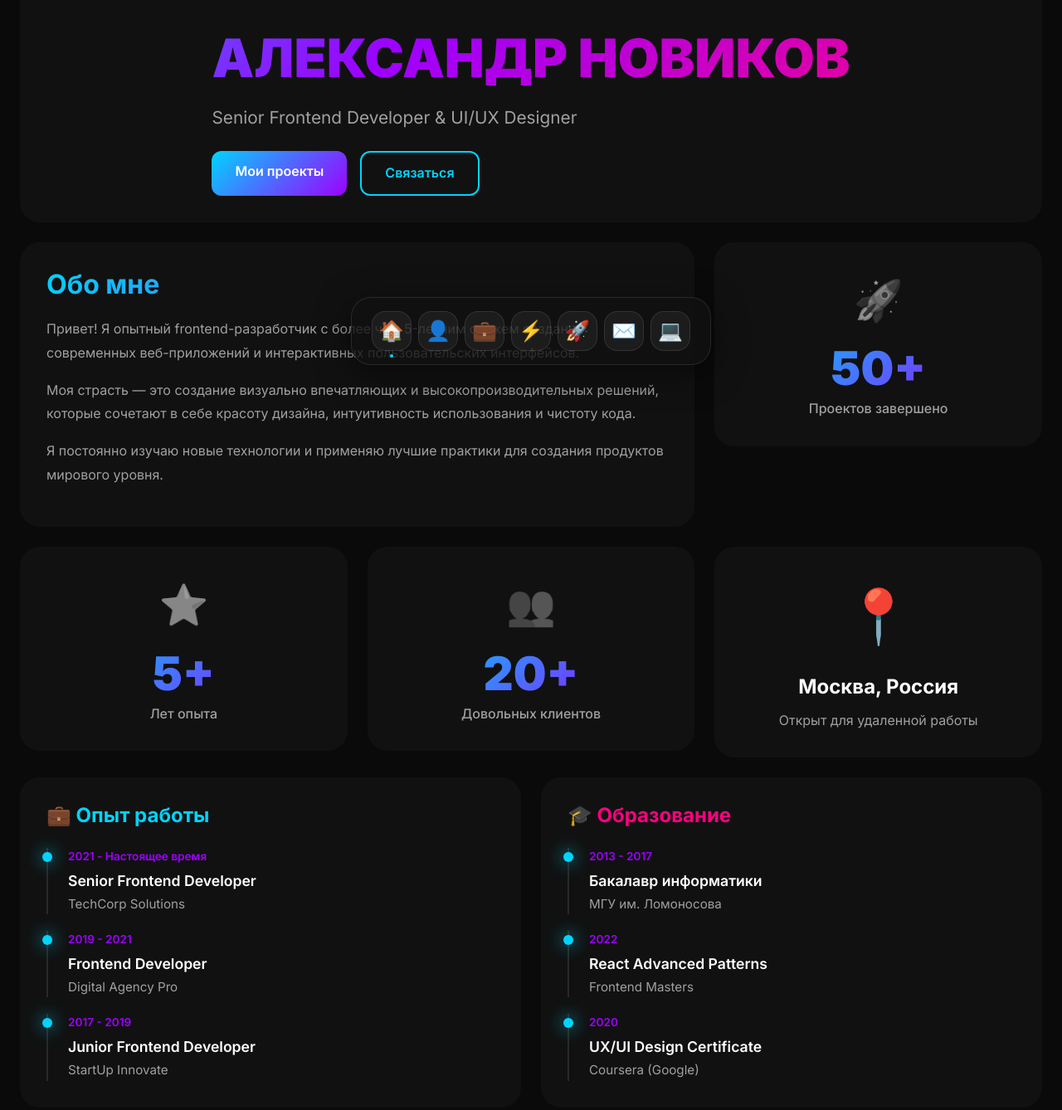
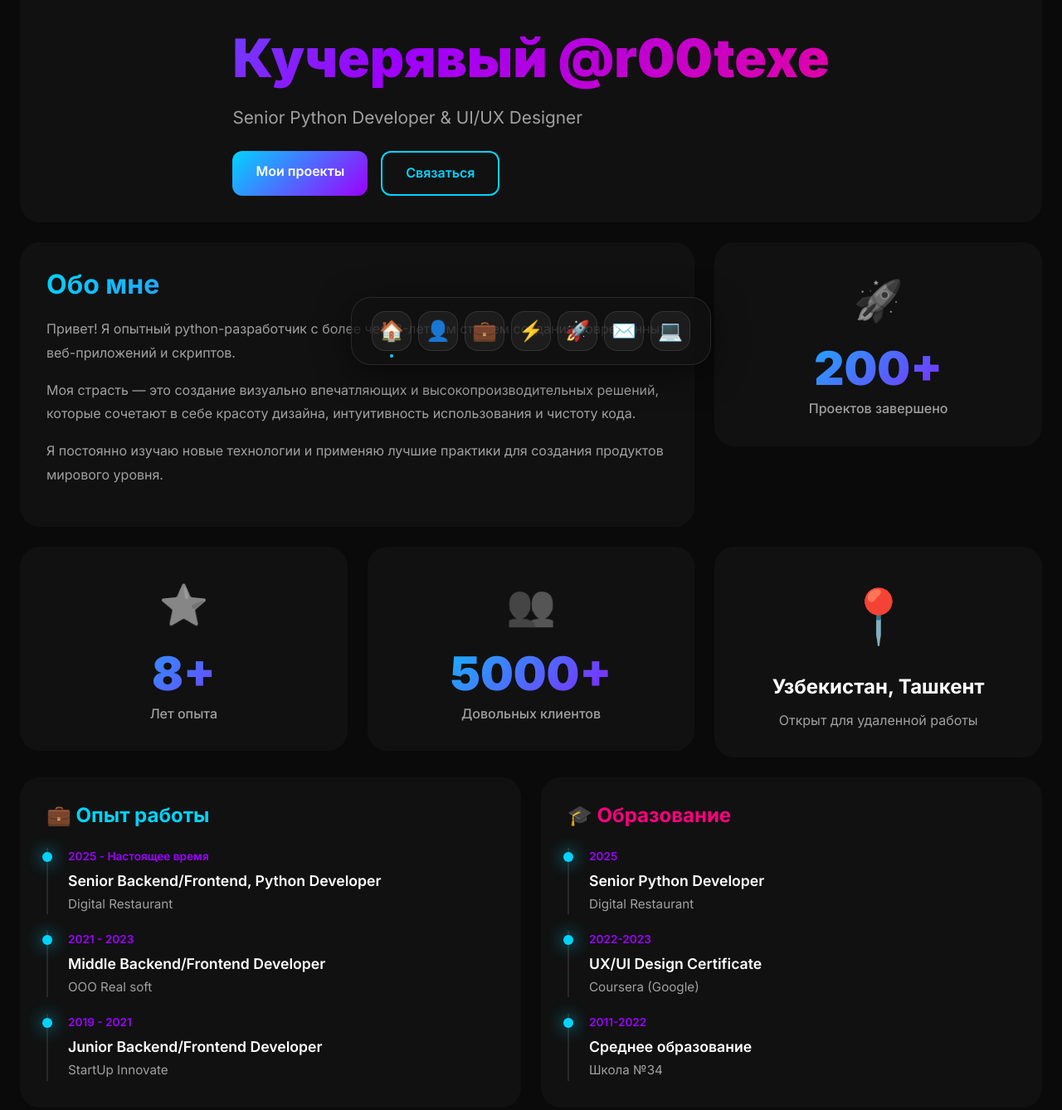
Before and after one commit to r00texec/exe, a plain HTML site: page index.html in a window 1280 px wide. Shown: the part 340-1678 px from the top of the page at 83% size. Drawn offline with Linux system fonts and the light colour scheme.

Commit message:
Add files via upload
Signed-off-by: r00texe <diasaliyev21@gmail.com>

```diff
--- a/index.html
+++ b/index.html
@@ -3,7 +3,7 @@
 <head>
     <meta charset="UTF-8">
     <meta name="viewport" content="width=device-width, initial-scale=1.0">
-    <title>Портфолио | Magic Bento Style</title>
+    <title>Портфолио | @r00texe</title>
     <link rel="preconnect" href="https://fonts.googleapis.com">
     <link rel="preconnect" href="https://fonts.gstatic.com" crossorigin>
     <link href="https://fonts.googleapis.com/css2?family=Inter:wght@300;400;500;600;700;900&display=swap" rel="stylesheet">
@@ -1054,16 +1054,16 @@
                         <div class="hero-image-wrapper">
                             <div class="hero-image-inner">
                                 <!-- ЗАМЕНИТЕ на ваше фото -->
-                                <img src="https://images.unsplash.com/photo-1507003211169-0a1dd7228f2d?w=400&h=400&fit=crop"
+                                <img src="https://yapx.ru/album/cGjdJ"
                                      alt="Ваше фото"
                                      class="hero-image">
                             </div>
                         </div>
                         <div class="hero-info">
                             <!-- ЗАМЕНИТЕ на ваше имя -->
-                            <h1 class="hero-title">АЛЕКСАНДР НОВИКОВ</h1>
+                            <h1 class="hero-title">Кучерявый @r00texe</h1>
                             <!-- ЗАМЕНИТЕ на вашу специальность -->
-                            <p class="hero-subtitle">Senior Frontend Developer & UI/UX Designer</p>
+                            <p class="hero-subtitle">Senior Python Developer & UI/UX Designer</p>
                             <div class="hero-buttons">
                                 <a href="#projects" class="btn btn-primary">Мои проекты</a>
                                 <a href="#contact" class="btn btn-secondary">Связаться</a>
@@ -1087,7 +1087,7 @@
                     <div class="eb-content">
                         <h2>Обо мне</h2>
                         <!-- ЗАМЕНИТЕ на ваш текст -->
-                        <p>Привет! Я опытный frontend-разработчик с более чем 5-летним стажем создания современных веб-приложений и интерактивных пользовательских интерфейсов.</p>
+                        <p>Привет! Я опытный python-разработчик с более чем 8-летним стажем создания современных веб-приложений и скриптов.</p>
                         <p>Моя страсть — это создание визуально впечатляющих и высокопроизводительных решений, которые сочетают в себе красоту дизайна, интуитивность использования и чистоту кода.</p>
                         <p>Я постоянно изучаю новые технологии и применяю лучшие практики для создания продуктов мирового уровня.</p>
                     </div>
@@ -1105,7 +1105,7 @@
                     <div class="eb-content">
                         <div class="stat-icon">🚀</div>
                         <!-- ЗАМЕНИТЕ на ваши цифры -->
-                        <div class="stat-number">50+</div>
+                        <div class="stat-number">200+</div>
                         <div class="stat-label">Проектов завершено</div>
                     </div>
                     <div class="eb-layers">
@@ -1125,7 +1125,7 @@
                     <div class="eb-content">
                         <div class="stat-icon">⭐</div>
                         <!-- ЗАМЕНИТЕ -->
-                        <div class="stat-number">5+</div>
+                        <div class="stat-number">8+</div>
                         <div class="stat-label">Лет опыта</div>
                     </div>
                     <div class="eb-layers">
@@ -1142,7 +1142,7 @@
                     <div class="eb-content">
                         <div class="stat-icon">👥</div>
                         <!-- ЗАМЕНИТЕ -->
-                        <div class="stat-number">20+</div>
+                        <div class="stat-number">5000+</div>
                         <div class="stat-label">Довольных клиентов</div>
                     </div>
                     <div class="eb-layers">
@@ -1159,7 +1159,7 @@
                     <div class="eb-content">
                         <div class="location-icon">📍</div>
                         <!-- ЗАМЕНИТЕ на ваш город -->
-                        <h4>Москва, Россия</h4>
+                        <h4>Узбекистан, Ташкент</h4>
                         <p>Открыт для удаленной работы</p>
                     </div>
                     <div class="eb-layers">
@@ -1181,18 +1181,18 @@
                         <div class="timeline-compact">
                             <!-- ЗАМЕНИТЕ на ваш опыт -->
                             <div class="timeline-compact-item">
-                                <div class="timeline-compact-date">2021 - Настоящее время</div>
-                                <div class="timeline-compact-title">Senior Frontend Developer</div>
-                                <div class="timeline-compact-company">TechCorp Solutions</div>
+                                <div class="timeline-compact-date">2025 - Настоящее время</div>
+                                <div class="timeline-compact-title">Senior Backend/Frontend, Python Developer</div>
+                                <div class="timeline-compact-company">Digital Restaurant</div>
+                            </div>
+                            <div class="timeline-compact-item">
+                                <div class="timeline-compact-date">2021 - 2023</div>
+                                <div class="timeline-compact-title">Middle Backend/Frontend Developer</div>
+                                <div class="timeline-compact-company">OOO Real soft</div>
                             </div>
                             <div class="timeline-compact-item">
                                 <div class="timeline-compact-date">2019 - 2021</div>
-                                <div class="timeline-compact-title">Frontend Developer</div>
-                                <div class="timeline-compact-company">Digital Agency Pro</div>
-                            </div>
-                            <div class="timeline-compact-item">
-                                <div class="timeline-compact-date">2017 - 2019</div>
-                                <div class="timeline-compact-title">Junior Frontend Developer</div>
+                                <div class="timeline-compact-title">Junior Backend/Frontend Developer</div>
                                 <div class="timeline-compact-company">StartUp Innovate</div>
                             </div>
                         </div>
@@ -1213,19 +1213,19 @@
                         <div class="timeline-compact">
                             <!-- ЗАМЕНИТЕ на ваше образование -->
                             <div class="timeline-compact-item">
-                                <div class="timeline-compact-date">2013 - 2017</div>
-                                <div class="timeline-compact-title">Бакалавр информатики</div>
-                                <div class="timeline-compact-company">МГУ им. Ломоносова</div>
+                                <div class="timeline-compact-date">2025</div>
+                                <div class="timeline-compact-title">Senior Python Developer</div>
+                                <div class="timeline-compact-company">Digital Restaurant</div>
                             </div>
                             <div class="timeline-compact-item">
-                                <div class="timeline-compact-date">2022</div>
-                                <div class="timeline-compact-title">React Advanced Patterns</div>
-                                <div class="timeline-compact-company">Frontend Masters</div>
+                                <div class="timeline-compact-date">2022-2023</div>
+                                <div class="timeline-compact-title">UX/UI Design Certificate</div>
+                                <div class="timeline-compact-company">Coursera (Google)</div>
                             </div>
                             <div class="timeline-compact-item">
-                                <div class="timeline-compact-date">2020</div>
-                                <div class="timeline-compact-title">UX/UI Design Certificate</div>
-                                <div class="timeline-compact-company">Coursera (Google)</div>
+                                <div class="timeline-compact-date">2011-2022</div>
+                                <div class="timeline-compact-title">Среднее образование</div>
+                                <div class="timeline-compact-company">Школа №34</div>
                             </div>
                         </div>
                     </div>
@@ -1392,8 +1392,8 @@
                 <div class="electric-border quote-card color-cyan">
                     <div class="eb-content">
                         <blockquote>
-                            "Дизайн — это не просто то, как что-то выглядит. Дизайн — это то, как это работает."
-                            <br><br>— Стив Джобс
+                            "Old code - r00t access only"
+                            <br><br>— r00texe
                         </blockquote>
                     </div>
                     <div class="eb-layers">
@@ -1415,32 +1415,32 @@
                         <p>Открыт для интересных проектов и предложений о сотрудничестве</p>
                         <div class="contact-links-grid">
                             <!-- ЗАМЕНИТЕ на ваши контакты -->
-                            <a href="mailto:your.email@example.com" class="contact-link-item">
+                            <a href="r00texe@github.com" class="contact-link-item">
                                 <span class="contact-icon">📧</span>
                                 <div>
                                     <strong>Email</strong><br>
-                                    <small>your.email@example.com</small>
+                                    <small>r00texe@github.com</small>
                                 </div>
                             </a>
-                            <a href="https://github.com/yourusername" target="_blank" class="contact-link-item">
+                            <a href="https://github.com/r00texec" target="_blank" class="contact-link-item">
                                 <span class="contact-icon">💻</span>
                                 <div>
                                     <strong>GitHub</strong><br>
-                                    <small>@yourusername</small>
+                                    <small>@r00texec</small>
                                 </div>
                             </a>
-                            <a href="https://t.me/yourusername" target="_blank" class="contact-link-item">
+                            <a href="https://t.me/r00texe" target="_blank" class="contact-link-item">
                                 <span class="contact-icon">✈️</span>
                                 <div>
                                     <strong>Telegram</strong><br>
-                                    <small>@yourusername</small>
+                                    <small>@r00texe</small>
                                 </div>
                             </a>
-                            <a href="https://linkedin.com/in/yourusername" target="_blank" class="contact-link-item">
+                            <a href="https://linkedin.com/skoro" target="_blank" class="contact-link-item">
                                 <span class="contact-icon">💼</span>
                                 <div>
                                     <strong>LinkedIn</strong><br>
-                                    <small>/in/yourusername</small>
+                                    <small>skoro...</small>
                                 </div>
                             </a>
                         </div>
@@ -1459,7 +1459,7 @@
 
     <!-- ==================== FOOTER ==================== -->
     <footer>
-        <p>&copy; 2024 Александр Новиков. Создано с ❤️ и ⚡</p>
+        <p>&copy; @r00texe. Создано с ❤️ и ⚡</p>
     </footer>
 
     <!-- ==================== JAVASCRIPT ==================== -->
```
